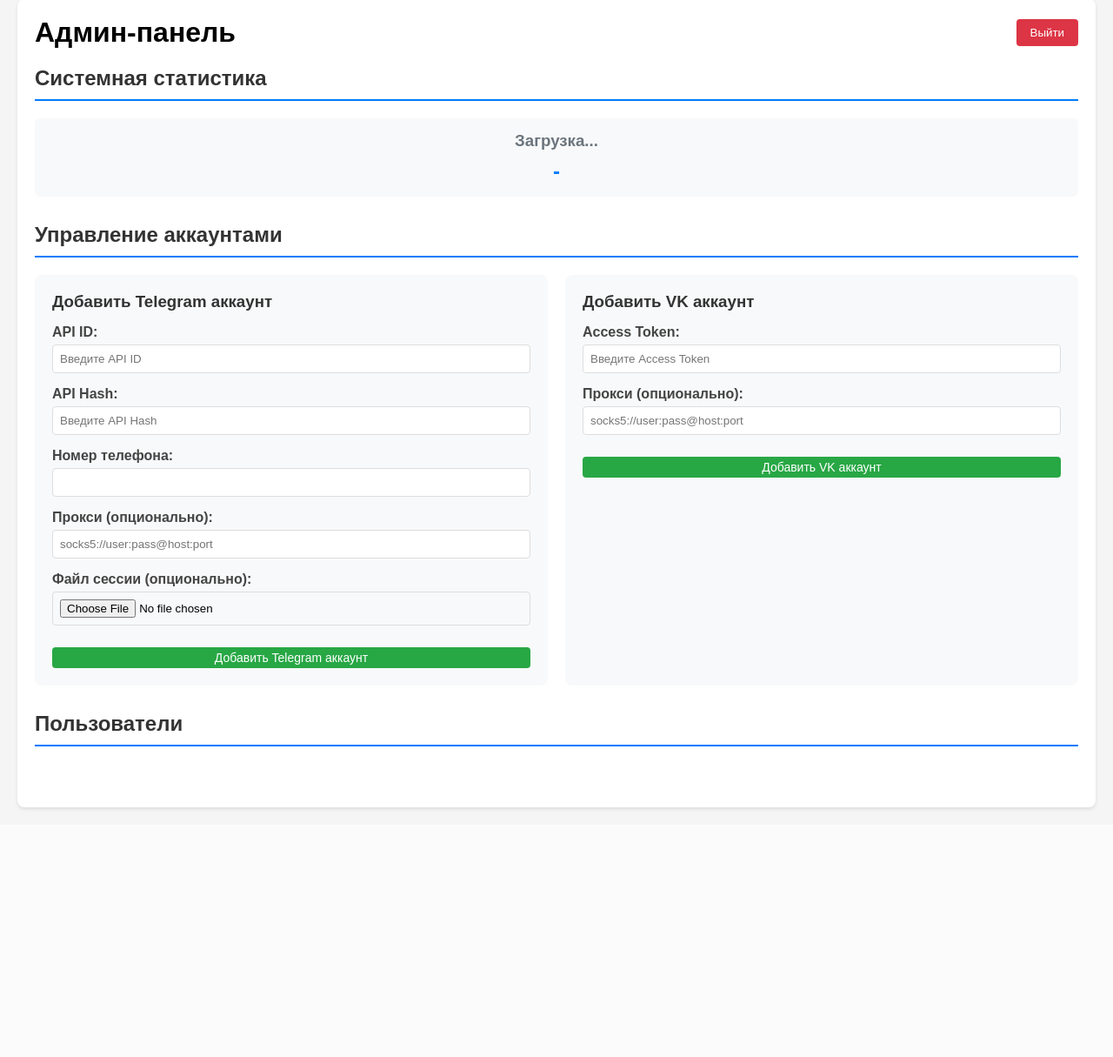
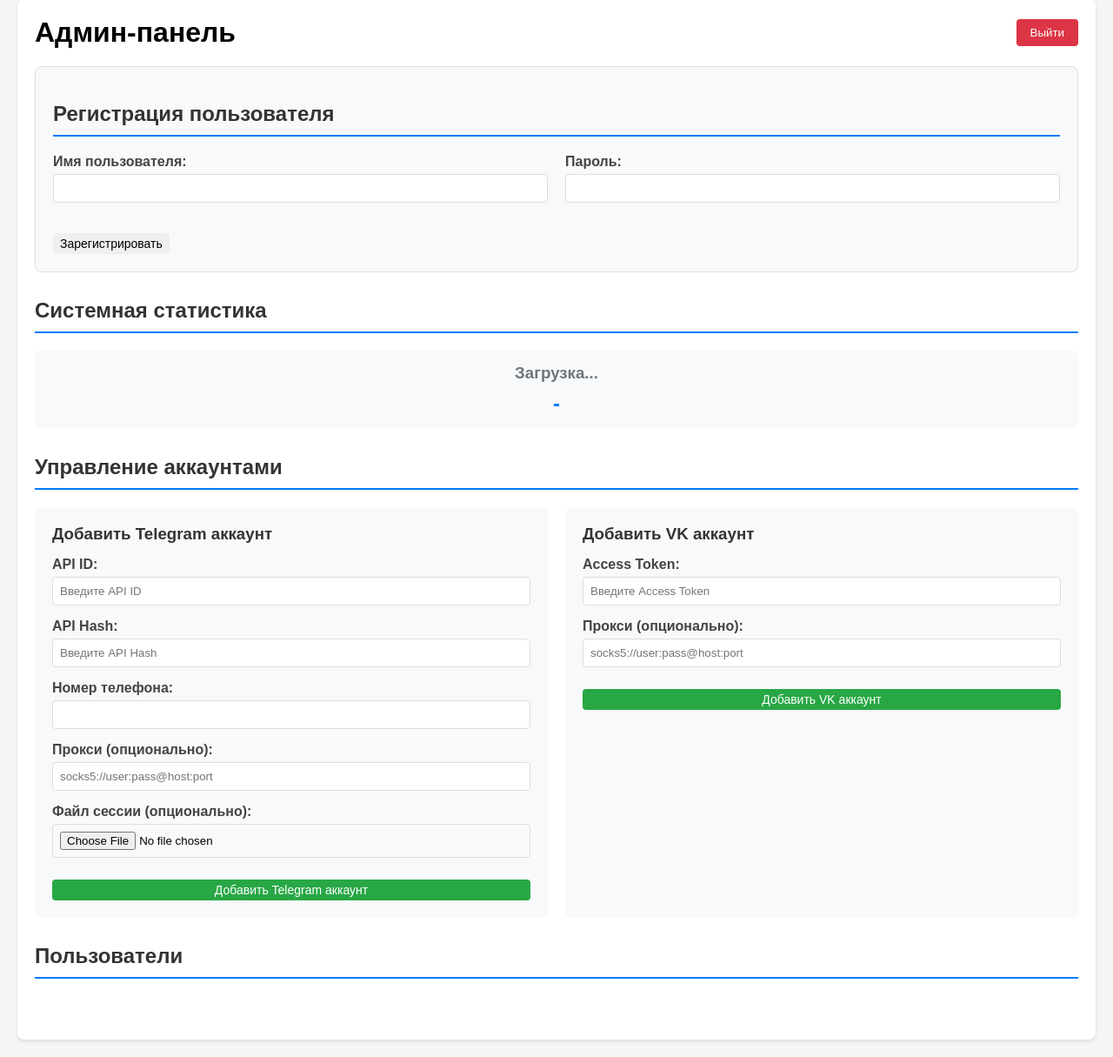
Before and after one commit to Grib20/social-scraper, a FastAPI app: template templates/admin_panel.html in a window 1280 px wide. Shown: the part 21-1236 px from the top of the page at 87% size. Before the commit the page ends 952 px from the top, so only its background shows below. Run offline with FastAPI, Linux system fonts and the light colour scheme; the template is opened without the code that fills it: most values are stand-ins (such as "Sample title", 1, 10 or a date in 2020); parts of the project's set-up code (start-up, migrations or seed data) failed here and were passed over.

Commit message:
modified:   templates/admin_panel.html

```diff
--- a/templates/admin_panel.html
+++ b/templates/admin_panel.html
@@ -249,6 +249,23 @@
         margin-top: 10px;
         text-align: center;
     }
+    .register-section {
+        background-color: #f8f9fa;
+        padding: 20px;
+        border-radius: 8px;
+        margin-bottom: 30px;
+        border: 1px solid #ddd;
+    }
+    .register-form {
+        display: grid;
+        grid-template-columns: 1fr 1fr;
+        gap: 20px;
+    }
+    .register-buttons {
+        grid-column: 1 / -1;
+        display: flex;
+        gap: 10px;
+    }
 </style>
 {% endblock %}
 
@@ -257,6 +274,24 @@
     <div class="header">
         <h1>Админ-панель</h1>
         <button class="logout-btn" onclick="logout()">Выйти</button>
+    </div>
+
+    <div class="section register-section">
+        <h2>Регистрация пользователя</h2>
+        <div class="register-form">
+            <div class="form-group">
+                <label>Имя пользователя:</label>
+                <input type="text" id="registerUsername" required>
+            </div>
+            <div class="form-group">
+                <label>Пароль:</label>
+                <input type="password" id="registerPassword" required>
+            </div>
+            <div class="register-buttons">
+                <button class="btn btn-primary" onclick="registerUser()">Зарегистрировать</button>
+            </div>
+        </div>
+        <div id="registerResult"></div>
     </div>
 
     <div class="section">
@@ -314,9 +349,7 @@
 
     <div class="section">
         <h2>Пользователи</h2>
-        <div id="usersList" class="users-list">
-            <!-- Здесь будут отображаться пользователи -->
-        </div>
+        <div id="usersList" class="users-list"></div>
     </div>
 </div>
 
@@ -457,22 +490,14 @@
                 }
             });
 
-            if (!response.ok) {
-                if (response.status === 401) {
-                    localStorage.removeItem('adminKey');
-                    window.location.href = `${BASE_URL}/login`;
-                    return;
-                }
-                throw new Error('Ошибка загрузки пользователей');
+            if (response.ok) {
+                const users = await response.json();
+                displayUsers(users);
+            } else {
+                console.error('Ошибка загрузки пользователей');
             }
-
-            const users = await response.json();
-            displayUsers(users);
         } catch (error) {
-            console.error('Error loading users:', error);
-            document.querySelector('#usersList').innerHTML = `
-                <div class="error">Ошибка загрузки пользователей</div>
-            `;
+            console.error('Ошибка:', error);
         }
     }
 
@@ -480,18 +505,24 @@
         const container = document.getElementById('usersList');
         container.innerHTML = users.map(user => `
             <div class="user-card">
-                <h3>Пользователь</h3>
+                <h3>${user.username}</h3>
                 <div class="user-info">
-                    <p><strong>API ключ:</strong> ${user.api_key}</p>
+                    <p><strong>API ключ:</strong>
+                        <span class="api-key">
+                            ${user.api_key.substring(0, 8)}...
+                            <button class="copy-btn" onclick="showApiKey('${user.api_key}')">Показать</button>
+                        </span>
+                    </p>
                     <p><strong>Создан:</strong> ${new Date(user.created_at).toLocaleString()}</p>
                     <p><strong>Последнее использование:</strong> ${user.last_used ? new Date(user.last_used).toLocaleString() : 'Нет'}</p>
                     <p><strong>Telegram аккаунтов:</strong> ${user.telegram_accounts.length}</p>
                     <p><strong>VK аккаунтов:</strong> ${user.vk_accounts.length}</p>
                 </div>
-                <button class="btn btn-primary" onclick="showApiKey('${user.api_key}')">Показать API ключ</button>
-                <button class="btn btn-primary" onclick="showTelegramModal('${user.api_key}')">Добавить Telegram</button>
-                <button class="btn btn-primary" onclick="showVkModal('${user.api_key}')">Добавить VK</button>
-                <button class="btn btn-danger" onclick="deleteUser('${user.api_key}')">Удалить</button>
+                <div class="user-actions">
+                    <button class="btn btn-primary" onclick="showTelegramModal('${user.api_key}')">Добавить Telegram</button>
+                    <button class="btn btn-primary" onclick="showVkModal('${user.api_key}')">Добавить VK</button>
+                    <button class="btn btn-danger" onclick="deleteUser('${user.api_key}')">Удалить</button>
+                </div>
             </div>
         `).join('');
     }
@@ -679,6 +710,42 @@
         currentUser = null;
     }
 
+    async function registerUser() {
+        const username = document.getElementById('registerUsername').value;
+        const password = document.getElementById('registerPassword').value;
+        const resultDiv = document.getElementById('registerResult');
+
+        if (!username || !password) {
+            resultDiv.innerHTML = '<div class="error">Заполните все поля</div>';
+            return;
+        }
+
+        try {
+            const response = await fetch(`${BASE_URL}/register`, {
+                method: 'POST',
+                headers: {
+                    'Content-Type': 'application/json',
+                    'X-Admin-Key': adminKey
+                },
+                body: JSON.stringify({ username, password })
+            });
+
+            const data = await response.json();
+
+            if (response.ok) {
+                resultDiv.innerHTML = '<div class="success">Пользователь успешно зарегистрирован</div>';
+                document.getElementById('registerUsername').value = '';
+                document.getElementById('registerPassword').value = '';
+                showApiKey(data.api_key);
+                loadUsers();
+            } else {
+                resultDiv.innerHTML = `<div class="error">Ошибка: ${data.detail}</div>`;
+            }
+        } catch (error) {
+            resultDiv.innerHTML = `<div class="error">Ошибка: ${error.message}</div>`;
+        }
+    }
+
     // Загружаем данные при загрузке страницы
     document.addEventListener('DOMContentLoaded', async () => {
         await loadSystemStats();
```
